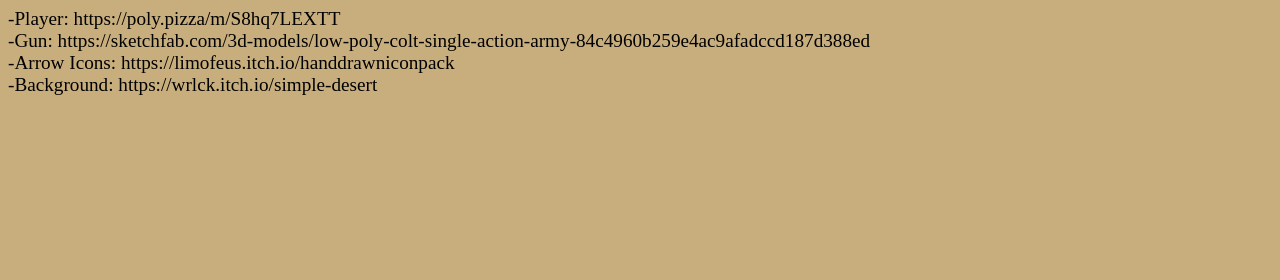
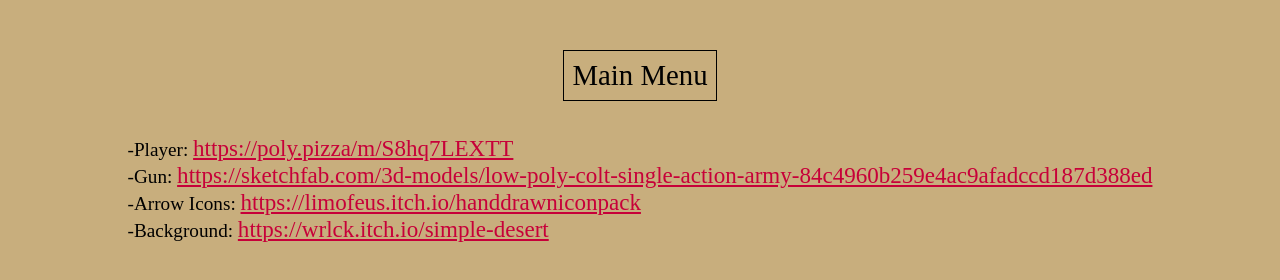
Before and after one commit to CarpetFloor/QuickIronWeb, a website: page Pages/credits.html in a window 1280 px wide. Drawn offline with Linux system fonts and the light colour scheme; a web font is replaced by a local one.

Commit message:
Credits page

```diff
--- a/Pages/credits.html
+++ b/Pages/credits.html
@@ -2,10 +2,23 @@
     <link rel="stylesheet" href="../style.css">
 </head>
 <body>
-    <p>
-        -Player: https://poly.pizza/m/S8hq7LEXTT<br>
-        -Gun: https://sketchfab.com/3d-models/low-poly-colt-single-action-army-84c4960b259e4ac9afadccd187d388ed<br>
-        -Arrow Icons: https://limofeus.itch.io/handdrawniconpack<br>
-        -Background: https://wrlck.itch.io/simple-desert
-    </p>
+    <div class="container">
+        <a class="menuButton" href="home.html">Main Menu</a>
+
+        <p>
+            -Player:
+            <a href="https://poly.pizza/m/S8hq7LEXTT">https://poly.pizza/m/S8hq7LEXTT</a><br>
+
+            -Gun:
+            <a
+            href="https://sketchfab.com/3d-models/low-poly-colt-single-action-army-84c4960b259e4ac9afadccd187d388ed">
+            https://sketchfab.com/3d-models/low-poly-colt-single-action-army-84c4960b259e4ac9afadccd187d388ed</a><br>
+
+            -Arrow Icons:
+            <a href="https://limofeus.itch.io/handdrawniconpack">https://limofeus.itch.io/handdrawniconpack</a><br>
+
+            -Background:
+            <a href="https://wrlck.itch.io/simple-desert">https://wrlck.itch.io/simple-desert</a>
+        </p>
+    </div>
 </body>
--- a/TODO.txt
+++ b/TODO.txt
@@ -1,3 +1 @@
--Duel game over animtions
--Fix players don't show up in player browser after completing a duel
 -Don't allow duplicate challenges
--- a/style.css
+++ b/style.css
@@ -14,6 +14,12 @@
 p, a, button, input {
     font-family: "Neucha";
     font-size: var(--standardFontSize);
+}
+a {
+    color: C70039;
+}
+a:hover {
+    color: F94C10;
 }
 h1 {
     font-family: "Alegreya SC";
@@ -60,6 +66,7 @@
     text-align: center;
 }
 .menuButton:hover {
+    color: black;
     padding: 12px;
     margin-bottom: 7px;
     /* font-weight: bold; */
```
Also changed, not shown: Pages/home.html (+1 -5 lines).
